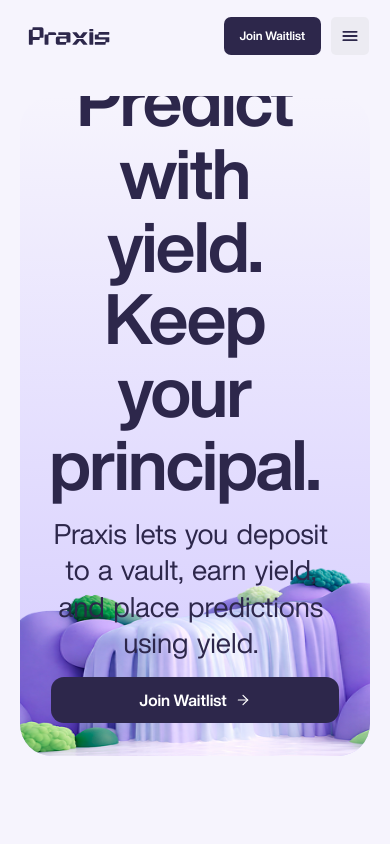
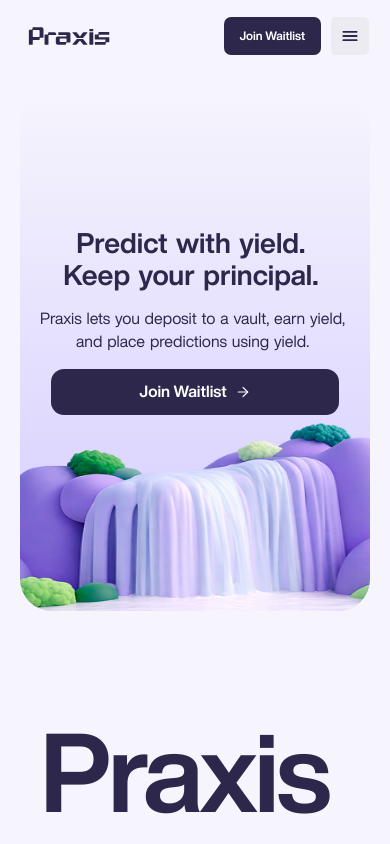
Before and after one commit to PraxisFinance/landing, a Next.js app: page / in a window 390 px wide. Shown: the top 844 px of the page. Built offline with nearby package versions, Linux system fonts and the light colour scheme.

Commit message:
try fix mobile template

```diff
--- a/components/sections/cover/CoverSection.tsx
+++ b/components/sections/cover/CoverSection.tsx
@@ -126,14 +126,14 @@
           <h1 className="max-w-5xl text-balance text-brand-black">
             <WaveText
               text={COVER_SECTION_HEADLINE_LINES.join("\n")}
-              className="ui-headline-3 whitespace-pre-line"
+              className="ui-headline-4 whitespace-pre-line md:!ui-headline-3"
               startDelay={HEADLINE_START_DELAY}
             />
           </h1>
 
           <WaveText
             text={COVER_SECTION_SUBHEAD_COPY}
-            className="ui-text-3 mt-[15px] max-w-xl whitespace-pre-line text-brand-black"
+            className="ui-text-7 mt-[15px] max-w-xl whitespace-pre-line text-brand-black md:!ui-text-3"
             startDelay={subheadStartDelay}
           />
 
```
